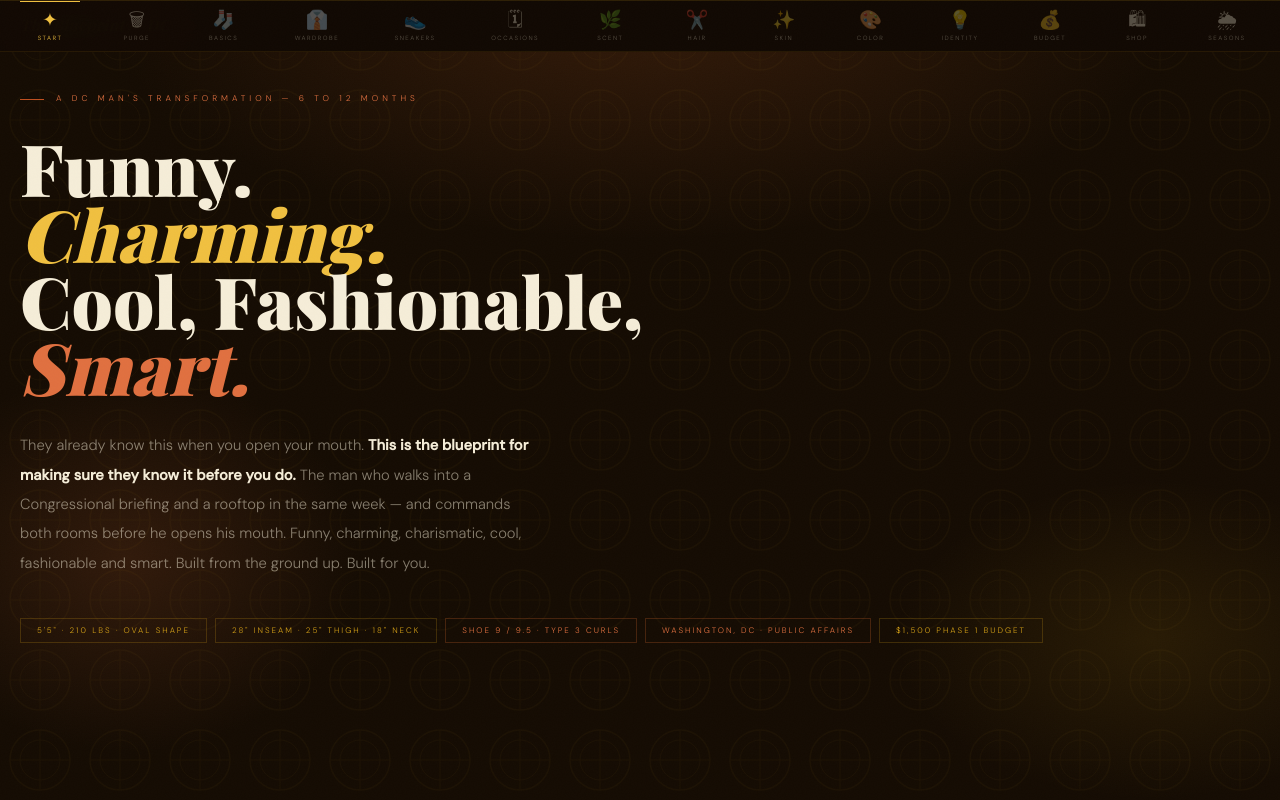
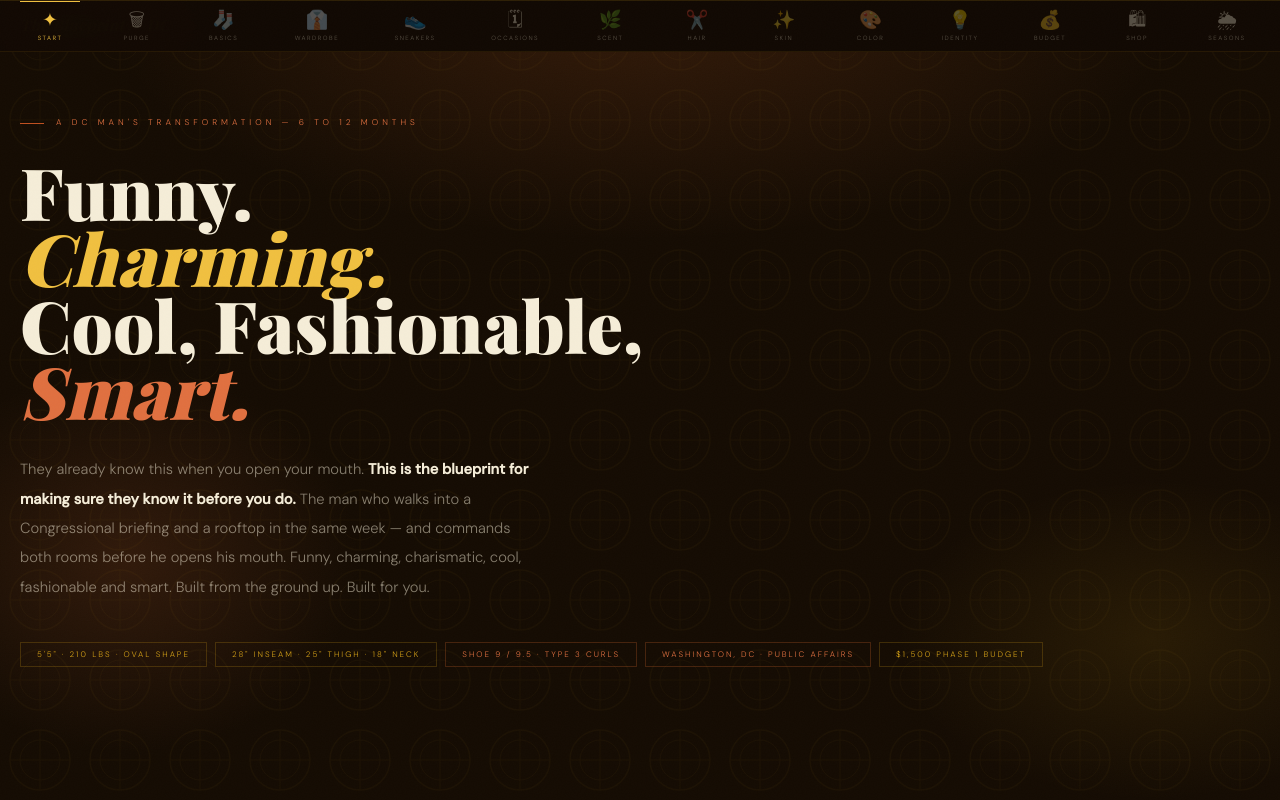
Before and after one commit to Maurice9323/The-Blueprint, a plain HTML site: page index.html in a window 1280 px wide. Shown: the top 800 px of the page. Drawn offline with nearby package versions, Linux system fonts and the light colour scheme; a web font is replaced by a local one.

Commit message:
Update index.html

```diff
--- a/index.html
+++ b/index.html
@@ -2,7 +2,7 @@
 <html lang="en">
 <head>
 <meta charset="UTF-8">
-<meta name="viewport" content="width=device-width, initial-scale=1.0">
+<meta name="viewport" content="width=device-width, initial-scale=1.0, viewport-fit=cover">
 <link rel="manifest" href="manifest.json">
 <meta name="apple-mobile-web-app-capable" content="yes">
 <meta name="apple-mobile-web-app-status-bar-style" content="black-translucent">
@@ -46,7 +46,7 @@
   --go-lt:#48B878;
 }
 *{margin:0;padding:0;box-sizing:border-box;}
-html{scroll-behavior:smooth;}
+html{scroll-behavior:smooth;scroll-padding-top:calc(52px + env(safe-area-inset-top, 0px) + 16px);}
 body{background:var(--earth);color:var(--cream);font-family:'DM Sans',sans-serif;font-weight:300;line-height:1.7;overflow-x:hidden;padding-bottom:calc(72px + env(safe-area-inset-bottom));}
 
 /* grain texture */
@@ -60,7 +60,7 @@
 .nav-links a:hover{color:var(--cream);}
 
 /* HERO */
-.hero{min-height:100vh;padding-top:52px;position:relative;overflow:hidden;display:flex;flex-direction:column;}
+.hero{min-height:100vh;padding-top:calc(52px + env(safe-area-inset-top, 0px) + 24px);position:relative;overflow:hidden;display:flex;flex-direction:column;}
 .hero-bg{
   position:absolute;inset:0;
   background:
@@ -421,6 +421,8 @@
   padding-bottom:env(safe-area-inset-bottom);
   scrollbar-width:none;
 }
+/* Tabs live at the top — sit below the iPhone status bar (time/battery) */
+#bottom-nav{top:0;bottom:auto;height:calc(52px + env(safe-area-inset-top, 0px));padding-top:env(safe-area-inset-top, 0px);padding-bottom:0;}
 #bottom-nav::-webkit-scrollbar{display:none;}
 .bnav-item{
   display:flex;
```
